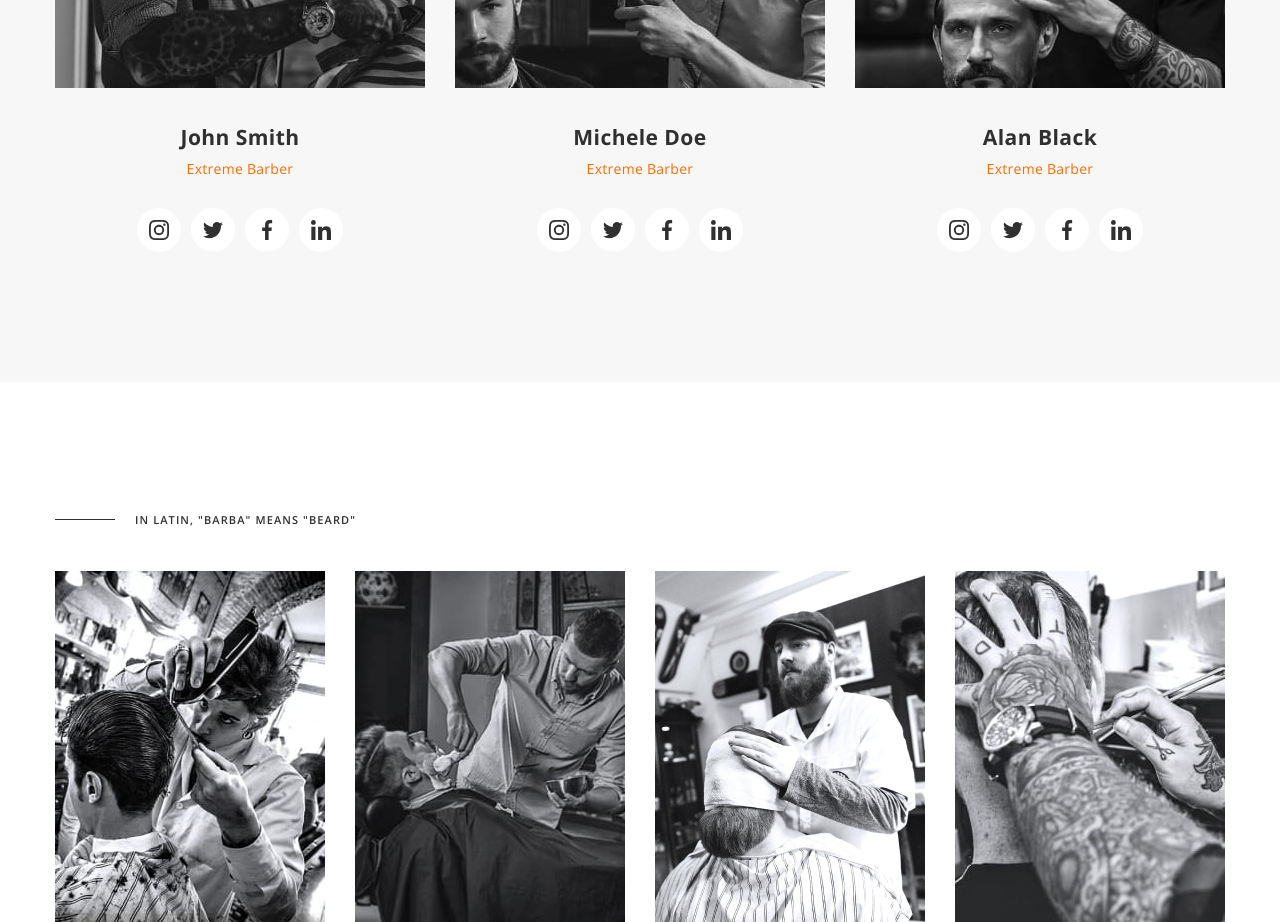
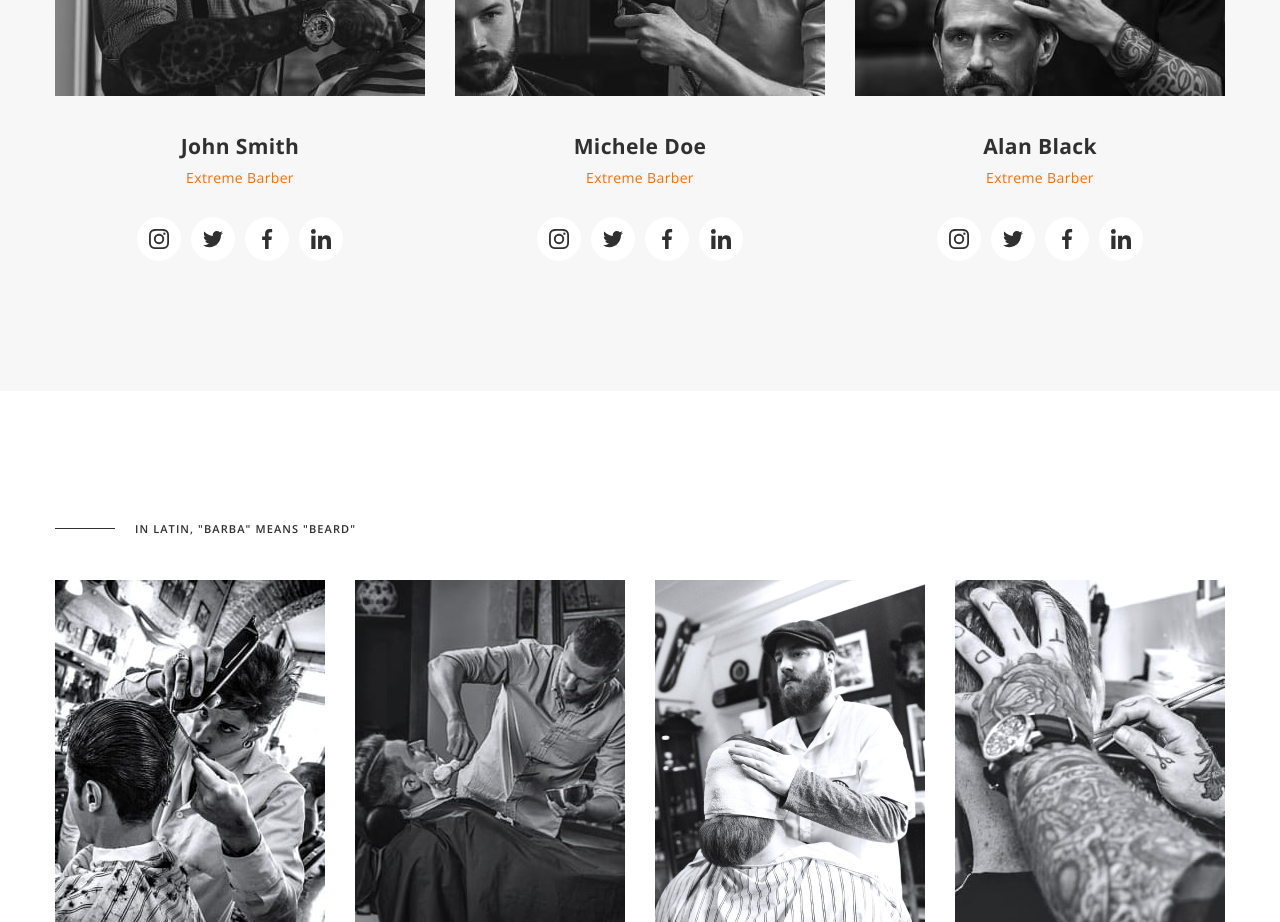
Before and after one commit to nastiaknik/barbershop, a plain HTML site: page index.html in a window 1280 px wide. Shown: the part 3260-4182 px from the top of the page. Drawn offline with nearby package versions, Linux system fonts and the light colour scheme.

Commit message:
Update files

```diff
--- a/css/styles.css
+++ b/css/styles.css
@@ -25,7 +25,7 @@ body {
   font-family: var(--main-font);
   color: var(--main-text-color);
   font-size: 18px;
-  line-height: calc();
+  line-height: calc(15 / 11);
   letter-spacing: 0.02em;
 }
 .container {
@@ -40,7 +40,6 @@ body {
   margin-bottom: 20px;
   font-weight: 600;
   font-size: 11px;
-  line-height: calc(15 / 11);
   letter-spacing: 0.1em;
   text-transform: uppercase;
 }
@@ -67,9 +66,7 @@ body {
 .subtitle {
   margin-bottom: 20px;
   font-weight: 400;
-  font-size: 18px;
   line-height: calc(30 / 18);
-  letter-spacing: 0.02em;
 }
 .btn {
   padding: 12px 20px;
@@ -193,8 +190,6 @@ p {
   display: block;
   font-weight: 600;
   font-size: 11px;
-  line-height: calc(15 / 11);
-  letter-spacing: 0.2em;
 }
 .media-link:hover,
 .media-link:focus {
@@ -203,7 +198,6 @@ p {
 .hero .suptitle {
   font-weight: 600;
   font-size: 11px;
-  line-height: calc (15 / 11);
   letter-spacing: 0.1em;
   text-transform: uppercase;
   color: var(--grey-text-color-60);
@@ -230,7 +224,6 @@ p {
   font-family: inherit;
   font-weight: 600;
   font-size: 11px;
-  line-height: calc(15 / 11);
   letter-spacing: 0.1em;
   color: var(--grey-text-color-60);
   background-color: transparent;
@@ -262,7 +255,6 @@ p {
   font-weight: 400;
   font-size: 14px;
   line-height: calc(26 / 14);
-  letter-spacing: 0.02em;
   color: var(--dark-text-color);
 }
 
@@ -314,7 +306,6 @@ p {
   gap: 12px;
   margin-bottom: 20px;
   line-height: calc(30 / 18);
-  letter-spacing: 0.02em;
   color: var(--grey-text-color);
 }
 .price-item::before {
@@ -375,7 +366,6 @@ p {
   width: 122px;
   font-weight: 600;
   font-size: 11px;
-  line-height: calc(15 / 11);
   text-align: center;
 }
 .benefits .caption {
@@ -403,14 +393,12 @@ p {
   margin-bottom: 8px;
   line-height: calc(25 / 18);
   text-align: center;
-  letter-spacing: 0.02em;
 }
 .team-position {
   margin-bottom: 30px;
   font-size: 14px;
   line-height: calc(19 / 14);
   text-align: center;
-  letter-spacing: 0.02em;
   color: var(--accent-color);
 }
 .social-icons-list {
@@ -489,7 +477,6 @@ p {
 .schedule {
   display: block;
   line-height: calc(30 / 18);
-  letter-spacing: 0.02em;
   color: var(--grey-text-color);
 }
 .address-link:hover,
@@ -524,8 +511,7 @@ p {
   margin-right: auto;
   font-weight: 600;
   font-size: 11px;
-  line-height: calc(15 / 11);
-  letter-spacing: 0.2em;
+
   color: var(--grey-text-color);
 }
 .footer .media-list {
--- a/index.html
+++ b/index.html
@@ -53,8 +53,7 @@
   <body>
     <header class="header">
       <div class="container flex-cont">
-        <a class="logo" href="./index.html"
-          >
+        <a class="logo" href="./index.html">
           <svg class="logo-icon" width="68" height="56">
             <use href="./images/sprite.svg#logo"></use>
           </svg>
@@ -107,7 +106,9 @@
             </li>
           </ul>
           <div class="side">
-            <p class="suptitle suptitle-theme-dark">A hair salon for men in Kyiv</p>
+            <p class="suptitle suptitle-theme-dark">
+              A hair salon for men in Kyiv
+            </p>
             <h1 class="title">BarberShop</h1>
             <p class="subtitle">
               We are experts in trendy men’s haircuts. <br />
@@ -162,37 +163,48 @@
       </section>
       <section id="prices" class="prices">
         <div class="container">
-          <p class="suptitle suptitle-theme-dark">Spend your time with the best masters</p>
+          <p class="suptitle suptitle-theme-dark">
+            Spend your time with the best masters
+          </p>
           <h2 class="caption">Services and prices</h2>
           <div class="price-block">
             <ul class="price-list list">
-              <li class="price-item"><span class="price-item-serv">Men’s haircut </span> <span> from 300 uah.</span>
+              <li class="price-item">
+                <span class="price-item-serv">Men’s haircut </span>
+                <span> from 300 uah.</span>
               </li>
               <li class="price-item">
-                <span class="price-item-serv">Beard trim </span> <span> from 300 uah.</span>
+                <span class="price-item-serv">Beard trim </span>
+                <span> from 300 uah.</span>
               </li>
               <li class="price-item">
-                <span class="price-item-serv">Mustache trim </span> <span> from 200 uah.</span>
+                <span class="price-item-serv">Mustache trim </span>
+                <span> from 200 uah.</span>
               </li>
               <li class="price-item">
-                <span class="price-item-serv">Straight razor shave </span> <span> from 200 uah.</span>
+                <span class="price-item-serv">Straight razor shave </span>
+                <span> from 200 uah.</span>
               </li>
             </ul>
             <ul class="price-list list">
               <li class="price-item">
-                <span class="price-item-serv">Trainee’s haircut </span> <span> from 50 uah.</span>
+                <span class="price-item-serv">Trainee’s haircut </span>
+                <span> from 50 uah.</span>
               </li>
               <li class="price-item">
                 <span class="price-item-serv">Haircut under the nozzle </span>
                 <span> from 200 uah.</span>
               </li>
               <li class="price-item">
-                <span class="price-item-serv">Children’s haircut (0-12 y.o.) </span>
+                <span class="price-item-serv"
+                  >Children’s haircut (0-12 y.o.)
+                </span>
                 <span> from 300 uah.</span>
               </li>
               <li class="price-item">
                 <span class="price-item-serv">Camouflage of gray hair </span>
-                <span> from 200 uah.</span></li>
+                <span> from 200 uah.</span>
+              </li>
             </ul>
           </div>
           <button class="btn" type="button">Online-booking</button>
@@ -243,7 +255,8 @@
                 width="370"
                 height="346"
               />
-              <div class="team-wrapp"><h3 class="team-name">John Smith</h3>
+              <div class="team-wrapp">
+                <h3 class="team-name">John Smith</h3>
                 <p class="team-position">Extreme Barber</p>
                 <ul class="social-icons-list list">
                   <li class="social-item">
@@ -254,12 +267,10 @@
                       rel="noopener noreferrer"
                       aria-label="Instagram"
                     >
-                    <svg class="social-icon" width="20" height="20"
-                    >
+                      <svg class="social-icon" width="20" height="20">
                         <use href="./images/sprite.svg#instagram"></use>
                       </svg>
-                    </a
-                  >
+                    </a>
                   </li>
                   <li class="social-item">
                     <a
@@ -269,11 +280,9 @@
                       rel="noopener noreferrer"
                       aria-label="Twitter"
                     >
-                    <svg class="social-icon" width="20" height="20"
-                    >
-                      <use href="./images/sprite.svg#twitter"></use>
-                    </svg></a
-                  >
+                      <svg class="social-icon" width="20" height="20">
+                        <use href="./images/sprite.svg#twitter"></use></svg
+                    ></a>
                   </li>
                   <li class="social-item">
                     <a
@@ -281,11 +290,11 @@
                       href=""
                       target="_blank"
                       rel="noopener noreferrer"
-                    aria-label="Facebook">
-                    <svg class="social-icon" width="20" height="20"
+                      aria-label="Facebook"
                     >
-                      <use href="./images/sprite.svg#facebook"></use>
-                    </svg></a>
+                      <svg class="social-icon" width="20" height="20">
+                        <use href="./images/sprite.svg#facebook"></use></svg
+                    ></a>
                   </li>
                   <li class="social-item">
                     <a
@@ -295,13 +304,12 @@
                       rel="noopener noreferrer"
                       aria-label="Linkedin"
                     >
-                    <svg class="social-icon" width="20" height="20"
-                    >
-                      <use href="./images/sprite.svg#linkedin"></use>
-                    </svg></a
-                  >
+                      <svg class="social-icon" width="20" height="20">
+                        <use href="./images/sprite.svg#linkedin"></use></svg
+                    ></a>
                   </li>
-              </ul></div>
+                </ul>
+              </div>
             </li>
             <li>
               <img
@@ -310,7 +318,8 @@
                 width="370"
                 height="346"
               />
-              <div class="team-wrapp"><h3 class="team-name">Michele Doe</h3>
+              <div class="team-wrapp">
+                <h3 class="team-name">Michele Doe</h3>
                 <p class="team-position">Extreme Barber</p>
                 <ul class="social-icons-list list">
                   <li class="social-item">
@@ -319,12 +328,11 @@
                       href=""
                       target="_blank"
                       rel="noopener noreferrer"
-                    aria-label="Instagram">
-                    <svg class="social-icon" width="20" height="20"
+                      aria-label="Instagram"
                     >
-                      <use href="./images/sprite.svg#instagram"></use>
-                    </svg></a
-                  >
+                      <svg class="social-icon" width="20" height="20">
+                        <use href="./images/sprite.svg#instagram"></use></svg
+                    ></a>
                   </li>
                   <li class="social-item">
                     <a
@@ -332,12 +340,11 @@
                       href=""
                       target="_blank"
                       rel="noopener noreferrer"
-                    aria-label="Twitter">
-                    <svg class="social-icon" width="20" height="20"
+                      aria-label="Twitter"
                     >
-                      <use href="./images/sprite.svg#twitter"></use>
-                    </svg></a
-                  >
+                      <svg class="social-icon" width="20" height="20">
+                        <use href="./images/sprite.svg#twitter"></use></svg
+                    ></a>
                   </li>
                   <li class="social-item">
                     <a
@@ -345,9 +352,9 @@
                       href=""
                       target="_blank"
                       rel="noopener noreferrer"
-                    aria-label="Facebook">
-                    <svg class="social-icon" width="20" height="20"
+                      aria-label="Facebook"
                     >
+                      <svg class="social-icon" width="20" height="20">
                         <use href="./images/sprite.svg#facebook"></use>
                       </svg>
                     </a>
@@ -358,14 +365,14 @@
                       href=""
                       target="_blank"
                       rel="noopener noreferrer"
-                    aria-label="Linkedin">
-                    <svg class="social-icon" width="20" height="20"
+                      aria-label="Linkedin"
                     >
-                      <use href="./images/sprite.svg#linkedin"></use>
-                    </svg></a
-                  >
+                      <svg class="social-icon" width="20" height="20">
+                        <use href="./images/sprite.svg#linkedin"></use></svg
+                    ></a>
                   </li>
-              </ul></div>
+                </ul>
+              </div>
             </li>
             <li>
               <img
@@ -374,7 +381,8 @@
                 width="370"
                 height="346"
               />
-              <div class="team-wrapp"><h3 class="team-name">Alan Black</h3>
+              <div class="team-wrapp">
+                <h3 class="team-name">Alan Black</h3>
                 <p class="team-position">Extreme Barber</p>
                 <ul class="social-icons-list list">
                   <li class="social-item">
@@ -383,12 +391,11 @@
                       href=""
                       target="_blank"
                       rel="noopener noreferrer"
-                    aria-label="Instagram">
-                    <svg class="social-icon" width="20" height="20"
+                      aria-label="Instagram"
                     >
-                      <use href="./images/sprite.svg#instagram"></use>
-                    </svg></a
-                  >
+                      <svg class="social-icon" width="20" height="20">
+                        <use href="./images/sprite.svg#instagram"></use></svg
+                    ></a>
                   </li>
                   <li class="social-item">
                     <a
@@ -396,12 +403,11 @@
                       href=""
                       target="_blank"
                       rel="noopener noreferrer"
-                    aria-label="Twitter">
-                    <svg class="social-icon" width="20" height="20"
+                      aria-label="Twitter"
                     >
-                      <use href="./images/sprite.svg#twitter"></use>
-                    </svg></a
-                  >
+                      <svg class="social-icon" width="20" height="20">
+                        <use href="./images/sprite.svg#twitter"></use></svg
+                    ></a>
                   </li>
                   <li class="social-item">
                     <a
@@ -409,9 +415,9 @@
                       href=""
                       target="_blank"
                       rel="noopener noreferrer"
-                    aria-label="Facebook">
-                    <svg class="social-icon" width="20" height="20"
+                      aria-label="Facebook"
                     >
+                      <svg class="social-icon" width="20" height="20">
                         <use href="./images/sprite.svg#facebook"></use>
                       </svg>
                     </a>
@@ -422,14 +428,14 @@
                       href=""
                       target="_blank"
                       rel="noopener noreferrer"
-                    aria-label="Linkedin">
-                    <svg class="social-icon" width="20" height="20"
+                      aria-label="Linkedin"
                     >
-                      <use href="./images/sprite.svg#linkedin"></use>
-                    </svg></a
-                  >
+                      <svg class="social-icon" width="20" height="20">
+                        <use href="./images/sprite.svg#linkedin"></use></svg
+                    ></a>
                   </li>
-              </ul></div>
+                </ul>
+              </div>
             </li>
           </ul>
         </div>
@@ -480,6 +486,7 @@
             <div class="side booking">
               <h2 class="caption">Online-booking</h2>
               <button class="btn" type="button">Send</button>
+            </div>
           </section>
           <section id="contacts" class="contacts side">
             <h2 class="caption">Contacts</h2>
@@ -500,8 +507,7 @@
                   </a>
                 </li>
                 <li class="address-item">
-                  <a class="link address-link" href="tel:+380441111111"
-                    >
+                  <a class="link address-link" href="tel:+380441111111">
                     <svg class="address-icon" width="24" height="24">
                       <use href="./images/sprite.svg#phone"></use>
                     </svg>
@@ -529,8 +535,8 @@
               </p>
             </div>
           </section>
-      </div></div>
-      </main>
+        </div>
+      </div>
     </main>
     <footer class="footer">
       <div class="container flex-cont footer-container">
```
Lines whose indentation alone changed are shown as unchanged.
